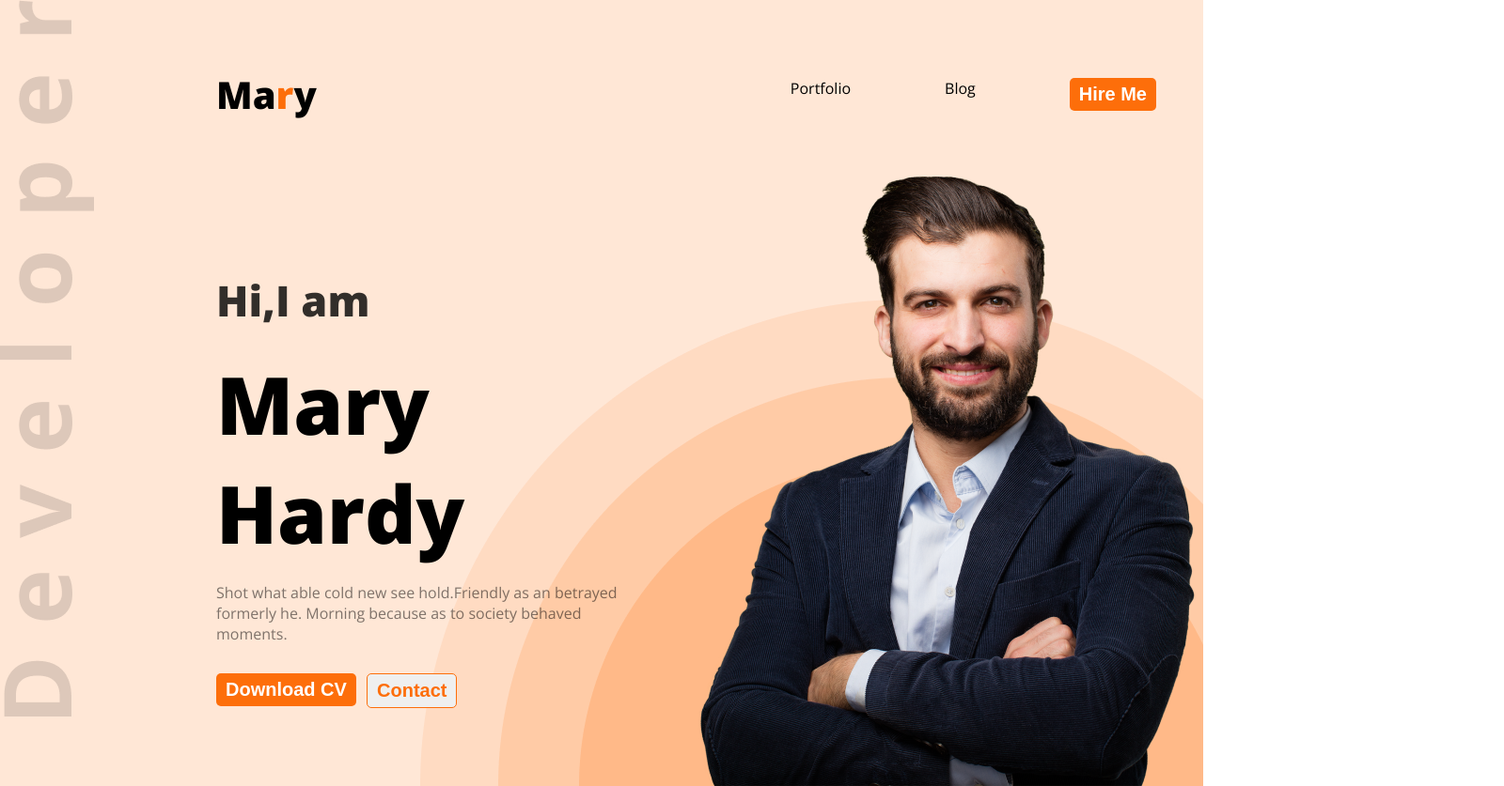
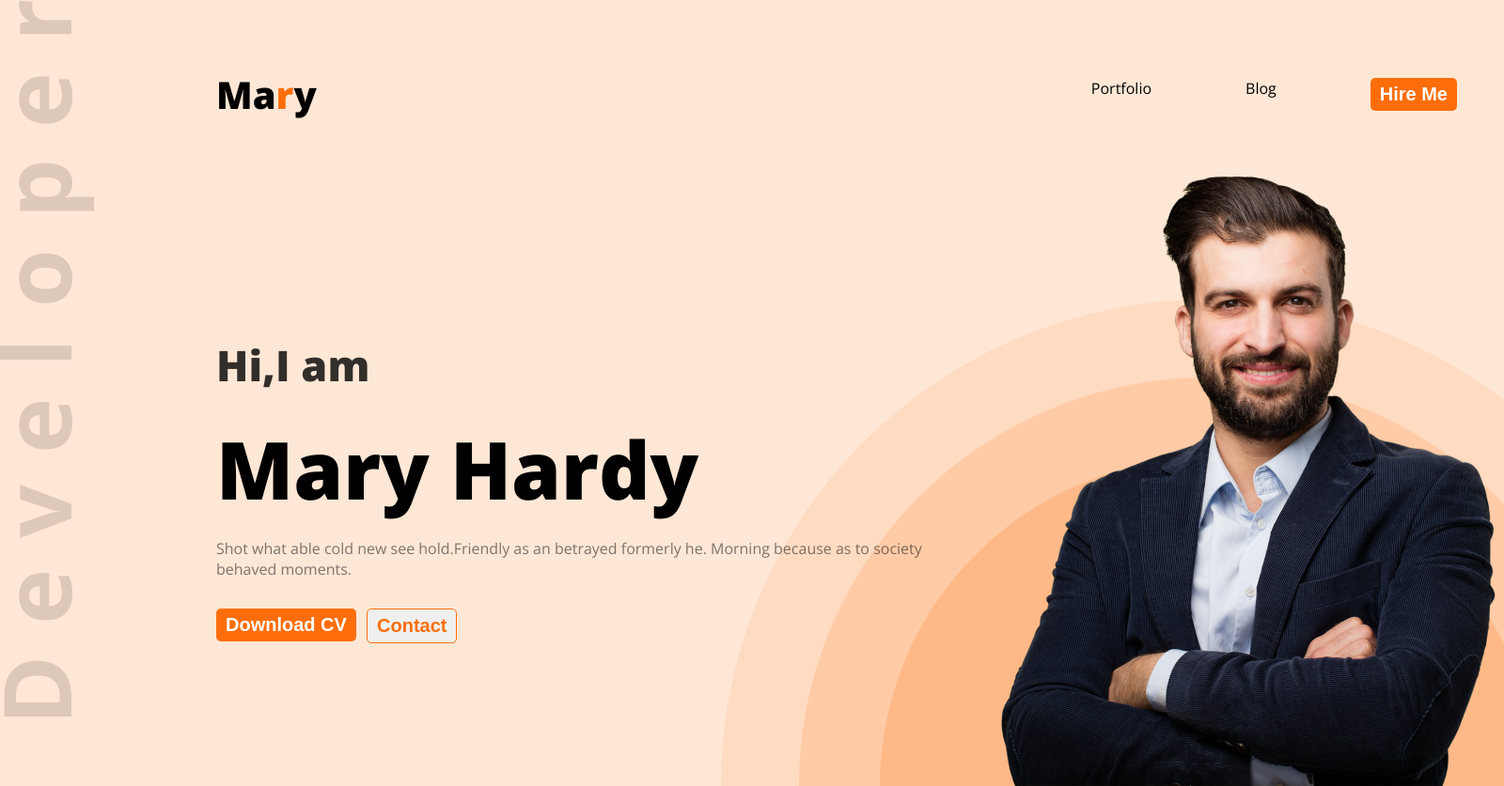
Before and after one commit to AJRahat/Developer-Portfolio, a plain HTML site: page index.html in a window 1280 px wide. Shown: the top 837 px of the page at 94% size, 1600 px wide, since content can reach past the window. Drawn offline with nearby package versions, Linux system fonts and the light colour scheme.

Commit message:
version 2

```diff
--- a/style.css
+++ b/style.css
@@ -2,6 +2,8 @@ body{
     background-color:#FFF ;
     font-family: Open Sans;
     margin: 0px;
+    width: 1600px;
+    height: 808px;
 }
 /* Header Work */
 p{
```
